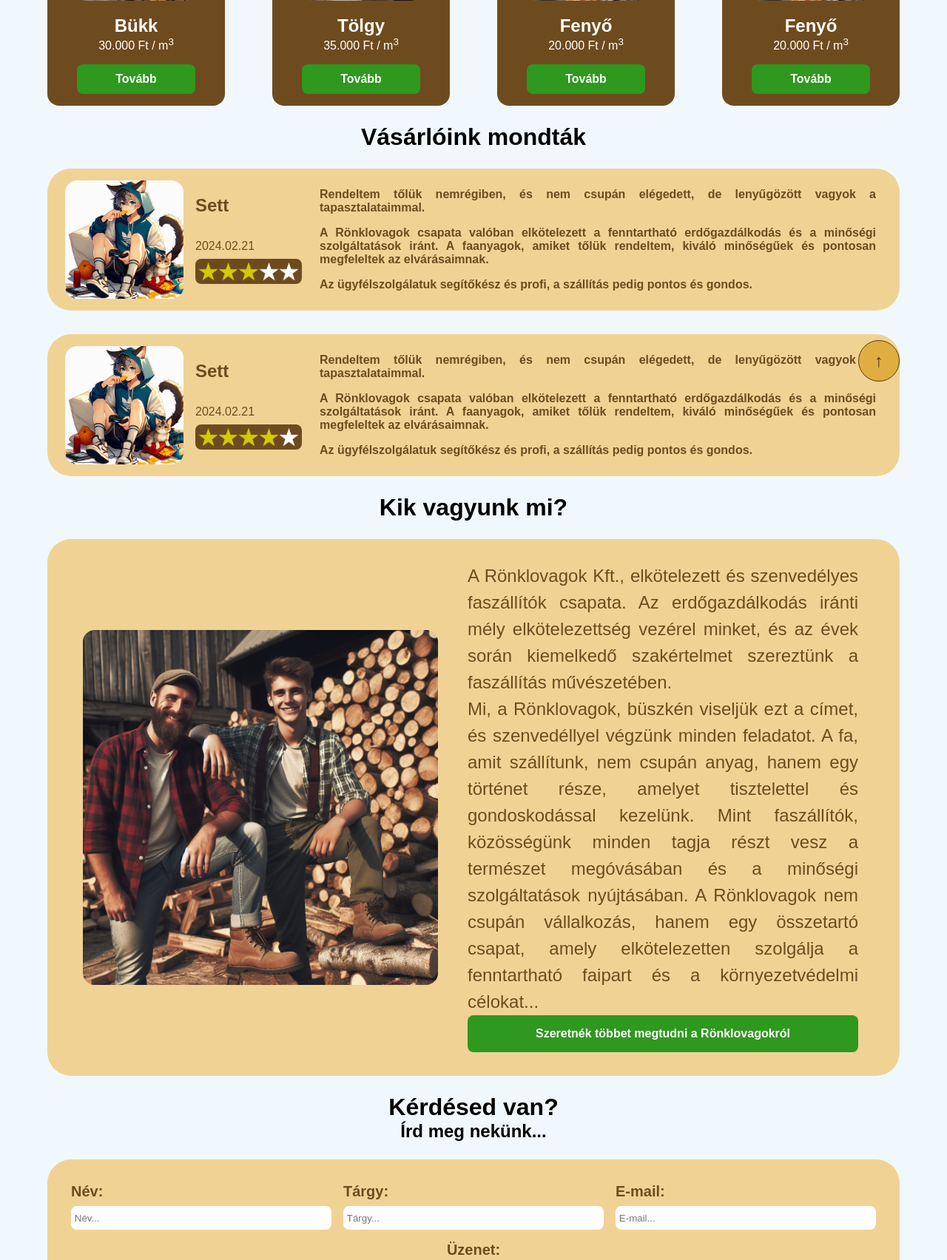
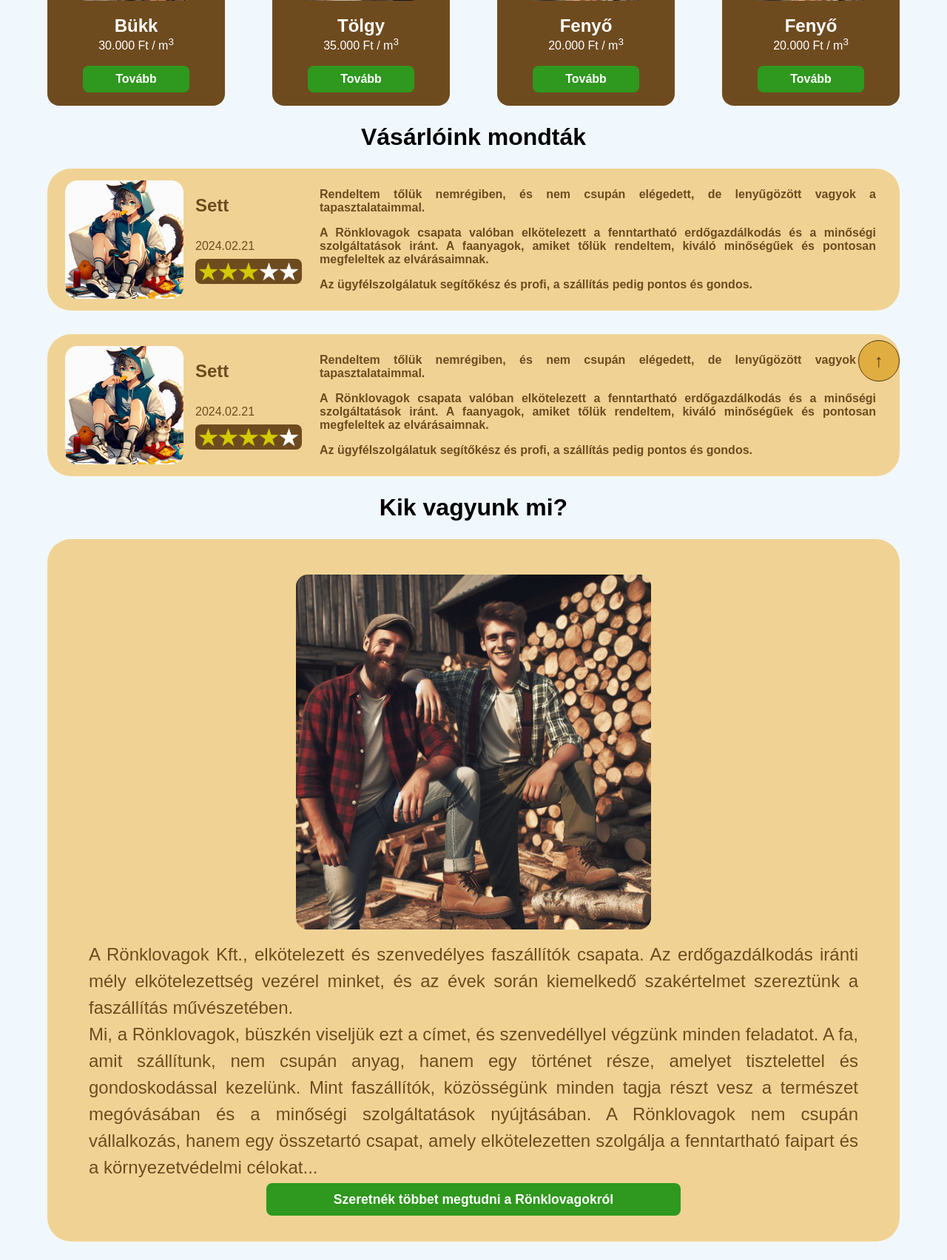
Before and after one commit to alukacs03/webterv_projekt_2024, a PHP site: page /pages/index.html in a window 1280 px wide. Shown: the part 364-2068 px from the top of the page at 74% size. Run offline with PHP 8.4, Linux system fonts and the light colour scheme.

Commit message:
Hihi
Végre kész a gombok átváltásával kapcsolatos szarakodás. Jejj! :D

```diff
--- a/pages/index.html
+++ b/pages/index.html
@@ -45,7 +45,11 @@
                     <p class="offerTitle">Bükk</p>
                     <p class="offerPrice">30.000 Ft / m<sup>3</sup></p>
                 </div>
-                <button class="offerButton">Tovább</button>
+                <a href="termek.html" class="cardButton">
+                    <div>
+                        <p class="cardButtonText">Tovább</p>
+                    </div>
+                </a>
             </div>
             <div class="offerCard">
                 <a href="termek.html"><img src="../pictures/products/tolgy.jpg" alt="tölgyfa" class="offerImage"></a>
@@ -53,7 +57,11 @@
                     <p class="offerTitle">Tölgy</p>
                     <p class="offerPrice">35.000 Ft / m<sup>3</sup></p>
                 </div>
-                <a href="termek.html"><button class="offerButton">Tovább</button></a>
+                <a href="termek.html" class="cardButton">
+                    <div>
+                        <p class="cardButtonText">Tovább</p>
+                    </div>
+                </a>
             </div>
             <div class="offerCard">
                 <a href="termek.html"><img src="../pictures/products/fenyo.jpg" alt="fenyőfa" class="offerImage"></a>
@@ -61,7 +69,11 @@
                     <p class="offerTitle">Fenyő</p>
                     <p class="offerPrice">20.000 Ft / m<sup>3</sup></p>
                 </div>
-                <a href="termek.html"><button class="offerButton">Tovább</button></a>
+                <a href="termek.html" class="cardButton">
+                    <div>
+                        <p class="cardButtonText">Tovább</p>
+                    </div>
+                </a>
             </div>
             <div class="offerCard">
                 <a href="termek.html"><img src="../pictures/products/fenyo.jpg" alt="fenyőfa" class="offerImage"></a>
@@ -69,7 +81,11 @@
                     <p class="offerTitle">Fenyő</p>
                     <p class="offerPrice">20.000 Ft / m<sup>3</sup></p>
                 </div>
-                <a href="termek.html"><button class="offerButton">Tovább</button></a>
+                <a href="termek.html" class="cardButton">
+                    <div>
+                        <p class="cardButtonText">Tovább</p>
+                    </div>
+                </a>
             </div>
         </div>
         <h1 class="indexTitle">Vásárlóink mondták</h1>
@@ -143,7 +159,11 @@
                         <p>A Rönklovagok Kft., elkötelezett és szenvedélyes faszállítók csapata. Az erdőgazdálkodás iránti mély elkötelezettség vezérel minket, és az évek során kiemelkedő szakértelmet szereztünk a faszállítás művészetében.</p>
                         <p>Mi, a Rönklovagok, büszkén viseljük ezt a címet, és szenvedéllyel végzünk minden feladatot. A fa, amit szállítunk, nem csupán anyag, hanem egy történet része, amelyet tisztelettel és gondoskodással kezelünk. Mint faszállítók, közösségünk minden tagja részt vesz a természet megóvásában és a minőségi szolgáltatások nyújtásában. A Rönklovagok nem csupán vállalkozás, hanem egy összetartó csapat, amely elkötelezetten szolgálja a fenntartható faipart és a környezetvédelmi célokat...</p>
                     </div>
-                    <a href="rolunk.html"><button id="aboutUsButton">Szeretnék többet megtudni a Rönklovagokról</button></a>
+                    <a href="rolunk.html" id="aboutButton">
+                        <div>
+                            <p id="aboutButtonText">Szeretnék többet megtudni a Rönklovagokról</p>
+                        </div>
+                    </a>
                 </div>
             </div>
         </div>
--- a/styles/index_style.css
+++ b/styles/index_style.css
@@ -41,22 +41,28 @@
     padding: 0;
 }
 
-.offerButton, #allReviewsButton, #aboutUsButton, #contactSubmitButton {
-    margin: 0;
-    padding: 0;
-    color: white;
-    font-weight: bold;
-    font-size: 1rem;
-    width: 10rem;
-    height: 2.5rem;
+.cardButton {
     background-color: var(--button-color);
-    border: none;
-    border-radius: 0.5rem;
+    width: 18vh;
+    height: 4.5vh;
+    margin: 2px;
+    border-radius: 1vh;
+    display: flex;
+    align-items: center;
+    justify-content: center;
+    transition: 0.2s ease;
 }
 
-.offerButton:hover, #allReviewsButton:hover, #aboutUsButton:hover, #contactSubmitButton:hover {
-    background-color: var(--button-color-active);
-    cursor: pointer;
+.cardButton:hover {
+    width: calc(18vh + 4px);
+    height: calc(4.5vh + 4px);
+    margin: 0px;
+    box-shadow: 0.3vh 0.3vh 0.5vh black;
+}
+
+.cardButtonText {
+    font-size: 2vh;
+    font-weight: bold;
 }
 
 .offerImage {
@@ -201,8 +207,33 @@
     padding: 0 1.5rem;
     margin: 0;
     display: flex;
+    align-items: center;
     flex-direction: column;
     flex: 1;
+}
+
+#aboutButton {
+    background-color: var(--button-color);
+    width: 70vh;
+    height: 5.5vh;
+    margin: 3px;
+    border-radius: 1vh;
+    display: flex;
+    justify-content: center;
+    align-items: center;
+    transition: 0.2s ease;
+}
+
+#aboutButton:hover {
+    width: calc(70vh + 6px);
+    height: calc(5.5vh + 6px);
+    margin: 0px;
+    box-shadow: 0.3vh 0.3vh 0.5vh black;
+}
+
+#aboutButtonText {
+    font-weight: bold;
+    font-size: 2.2vh;
 }
 
 #aboutUsPicture {
```
Also changed, not shown: other parts of styles/index_style.css (+20 -6 lines).
